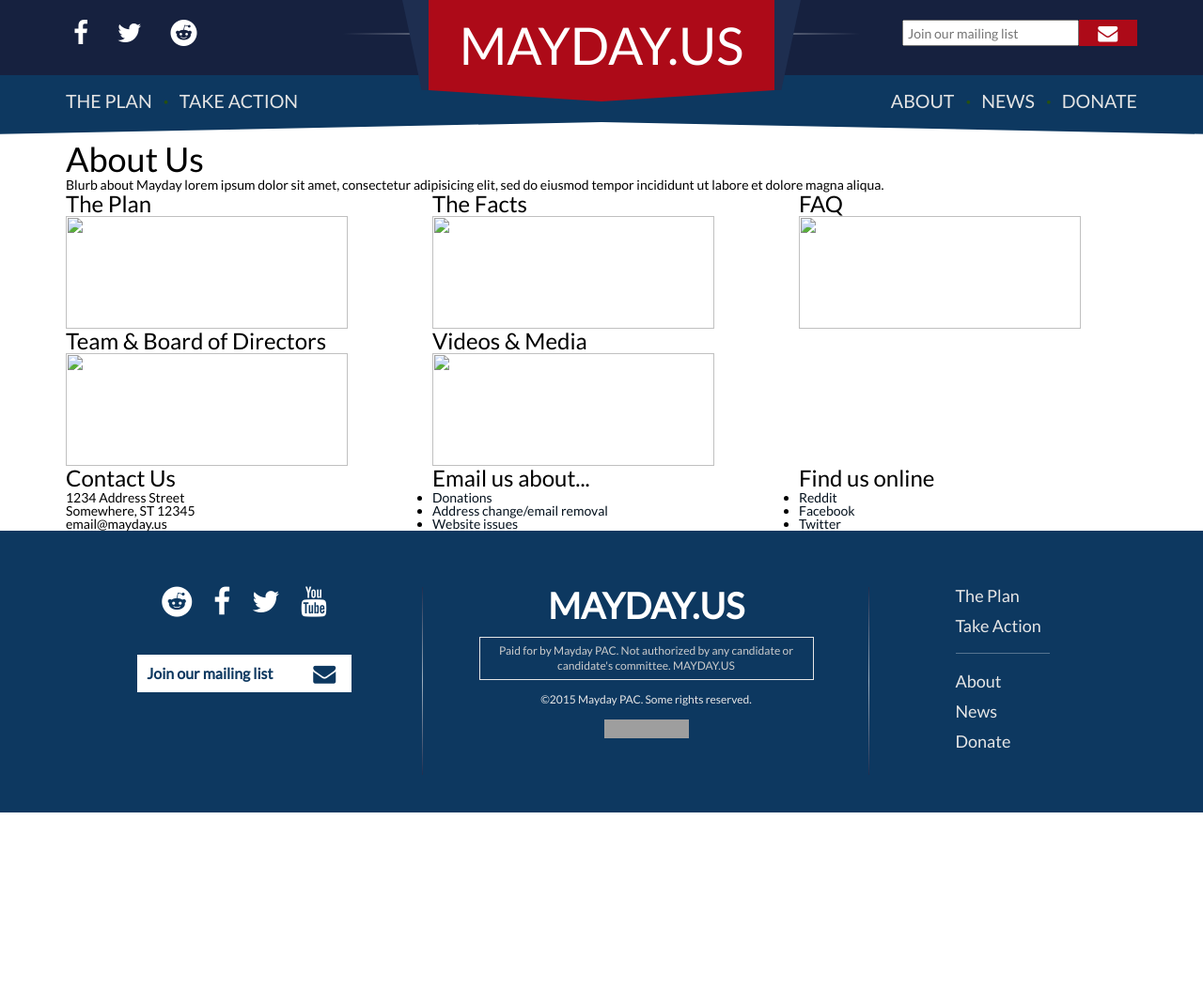
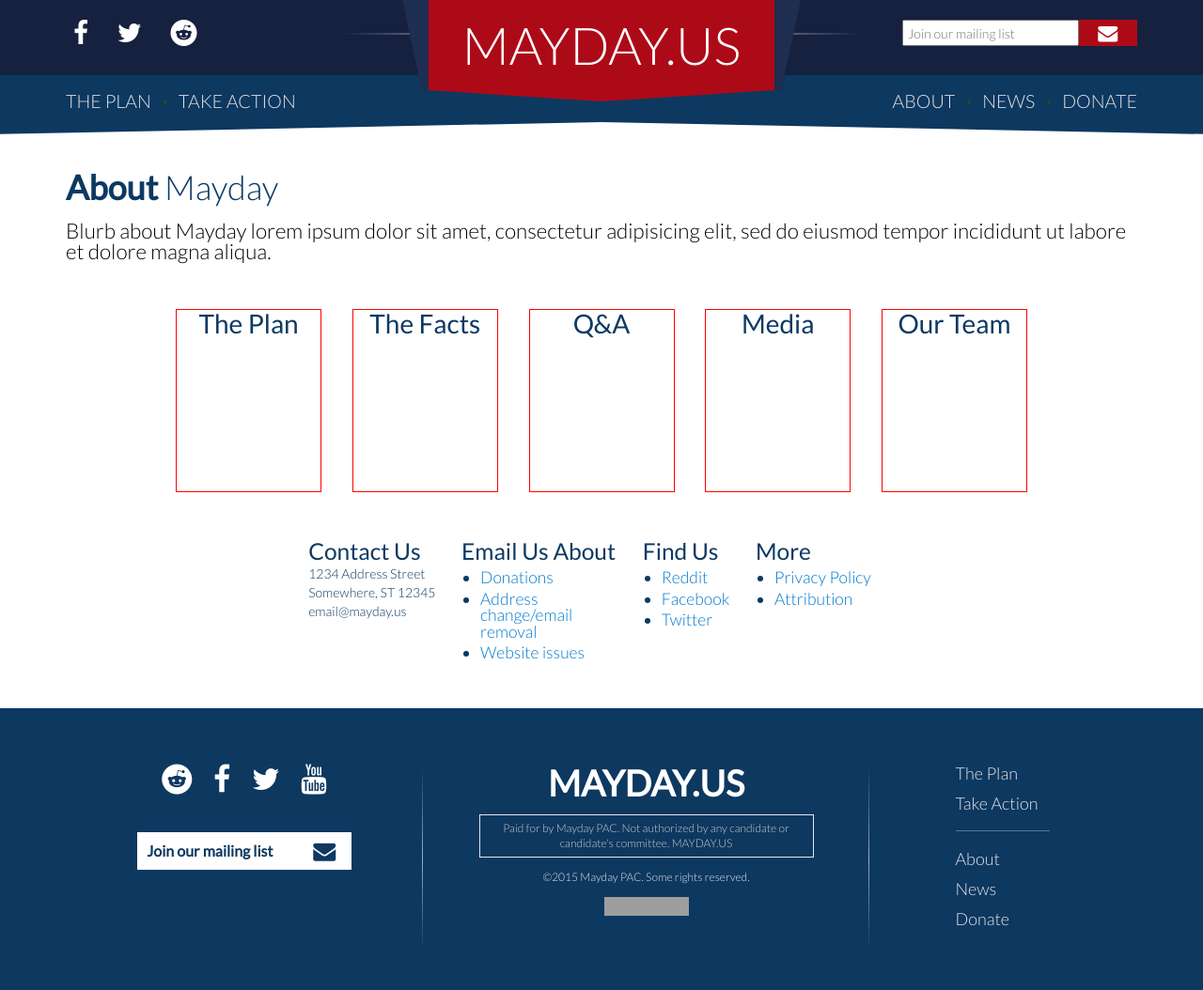
Before and after one commit to MayOneUS/mayday-2.0-frontend, a Jekyll site: the page built from about_us.html, in a window 1280 px wide. Shown: the whole page at 94% size. Built offline with Jekyll 4.4.1, drawn with Linux system fonts in a browser that asks for light colours; nearby versions of some CDN libraries; before the commit the page ends 900 px from its top, so only the background shows below that; grey boxes are pictures that could not be loaded.

Commit message:
about page first pass
still need some graphics

```diff
--- a/_includes/head.html
+++ b/_includes/head.html
@@ -12,9 +12,7 @@
   <link rel="canonical" href="{{ page.url | replace:'index.html','' | prepend: site.baseurl | prepend: site.url }}">
   <link rel="alternate" type="application/rss+xml" title="{{ site.title }}" href="{{ "/feed.xml" | prepend: site.baseurl | prepend: site.url }}" />
 
-
-  <link href='http://fonts.googleapis.com/css?family=Lato&subset=latin,latin-ext' rel='stylesheet' type='text/css'>
-
+  <link href='http://fonts.googleapis.com/css?family=Lato:300,400' rel='stylesheet' type='text/css'>
   <link rel="stylesheet" href="//maxcdn.bootstrapcdn.com/font-awesome/4.3.0/css/font-awesome.min.css">
 
 
--- a/_sass/_layout.scss
+++ b/_sass/_layout.scss
@@ -217,7 +217,13 @@
   }
 }
 
+/**
+ * Globals
+ */
 
+a:link, a:visited, a:active {
+  color: #007acf;
+}
 
 /**
  * Site footer
@@ -424,3 +430,92 @@
     // }
   }
 }
+
+.about_us {
+  h1 {
+    margin: 30px 0 15px 0;
+    font-weight: 300;
+    color: #0c3962;
+  }
+
+  .aboutBlurb {
+    font-size: 160%;
+    margin-bottom: 50px;
+  }
+
+  .icons {
+    display: block;
+    text-align: center;
+
+    li {
+      display: inline-block;
+      list-style-type: none;
+      font-size: 200%;
+      font-weight: 500;
+      color: #0c3962;
+      text-align: center;
+      width: 155px;
+      height: 195px;
+      margin: 0 15px 50px 15px;
+
+      border: 1px #f00 solid; /* todo: replace this with imgs */
+      .thePlan {
+        /* todo: icon */
+      }
+      .theFacts {
+        /* todo: icon */
+      }
+      .qa {
+        /* todo: icon */
+      }
+      .ourMedia {
+        /* todo: icon */
+      }
+      .ourTeam {
+        /* todo: icon */
+      }
+    }
+  }
+
+  .contact {
+    display: block;
+    text-align: center;
+
+    li {
+      display: inline-block;
+      list-style-type: none;
+      color: #0c3962;
+      vertical-align: top;
+      max-width: 165px;
+      margin: 0 25px 50px 0;
+
+      h3 {
+        font-size: 175%;
+        font-weight: 500;
+        text-align: left;
+      }
+
+      li {
+        font-size: 125%;
+        text-align: left;
+        list-style-type: disc;
+        display: list-item;
+        margin: 5px 0 0 20px;
+
+        .reddit {
+          /* todo: bullet icon */
+        }
+        .facebook {
+          /* todo: bullet icon */
+        }
+        .twitter {
+          /* todo: bullet icon */
+        }
+      }
+
+      address {
+        text-align: left;
+      }
+    }
+  }
+}
--- a/about_us.html
+++ b/about_us.html
@@ -3,65 +3,57 @@
 title: About Us
 permalink: /about_us/
 ---
-<div class="container">
+<div class="container about_us">
   <div class="row">
     <div class="col-xs-12">
-      <h1>About Us</h1>
-      <p>
+      <h1><strong>About</strong> Mayday</h1>
+      <p class='aboutBlurb'>
         Blurb about Mayday lorem ipsum dolor sit amet, consectetur adipisicing elit, sed do eiusmod tempor incididunt ut labore et dolore magna aliqua.
       </p>
     </div>
   </div>
-  <div class="row">
-    <div class="col-sm-6 col-md-4">
-      <h3>The Plan</h3>
-      <img src="" height="120" width="300">
-    </div>
-    <div class="col-sm-6 col-md-4">
-      <h3>The Facts</h3>
-      <img src="" height="120" width="300">
-    </div>
-    <div class="col-sm-6 col-md-4">
-      <h3>FAQ</h3>
-      <img src="" height="120" width="300">
-    </div>
-    <div class="col-sm-6 col-md-4">
-      <h3>Team &amp; Board of Directors</h3>
-      <img src="" height="120" width="300">
-    </div>
-    <div class="col-sm-6 col-md-4">
-      <h3>Videos &amp; Media</h3>
-      <img src="" height="120" width="300">
-    </div>
-    <div class="col-sm-6 col-md-4">
-    </div>
-  </div>
-  <div class="row">
-    <div class="col-sm-4">
+  <nav>
+    <ul class='icons'>
+      <li class='thePlan'>The Plan</li>
+      <li class='theFacts'>The Facts</li>
+      <li class='qa'>Q&amp;A</li>
+      <li class='ourMedia'>Media</li>
+      <li class='ourTeam'>Our Team</li>
+    </ul>
+    <ul class='contact'>
+      <li>
         <h3>Contact Us</h3>
-      <p>
+        <address>
           1234 Address Street
           <br/>
           Somewhere, ST 12345
           <br/>
           email@mayday.us
-      </p>
-    </div>
-    <div class="col-sm-4">
-      <h3>Email us about...</h3>
+        </address>
+      </li>
+      <li>
+        <h3>Email Us About</h3>
         <ul>
           <li><a href="">Donations</a></li>
           <li><a href="">Address change/email removal</a></li>
           <li><a href="">Website issues</a></li>
         </ul>
+      </li>
+      <li>
+        <h3>Find Us</h3>
+        <ul>
+          <li class='reddit'><a href="">Reddit</a></li>
+          <li class='facebook'><a href="">Facebook</a></li>
+          <li class='twitter'><a href="">Twitter</a></li>
+        </ul>
+      </li>
+      <li>
+        <h3>More</h3>
+        <ul>
+          <li><a href="">Privacy Policy</a></li>
+          <li><a href="">Attribution</a></li>
+        </ul>
+      </li>
+    </ul>
+  </nav>
 </div>
-    <div class="col-sm-4">
-      <h3>Find us online</h3>
-      <ul>
-        <li><a href="">Reddit</a></li>
-        <li><a href="">Facebook</a></li>
-        <li><a href="">Twitter</a></li>
-      </ul>
-    </div>
-  </div>
-</div>
```
Lines whose indentation alone changed are shown as unchanged.
